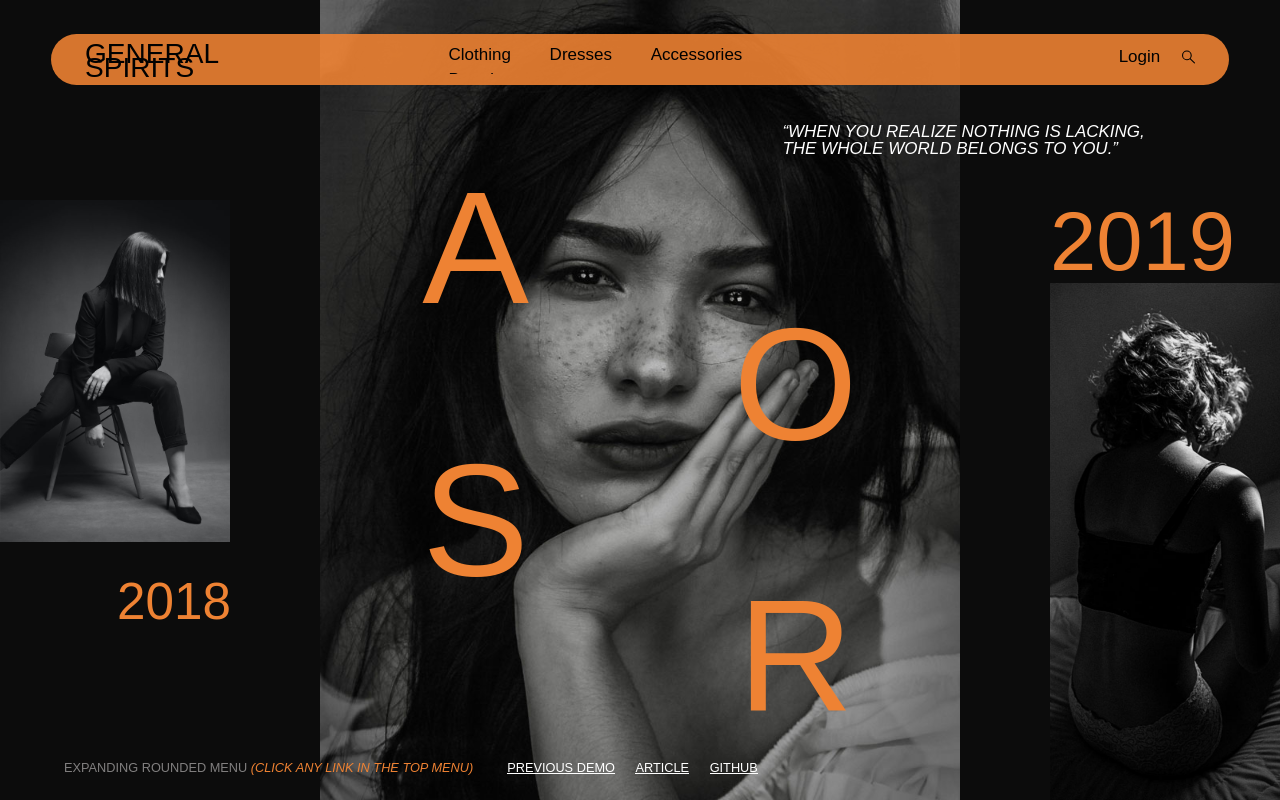
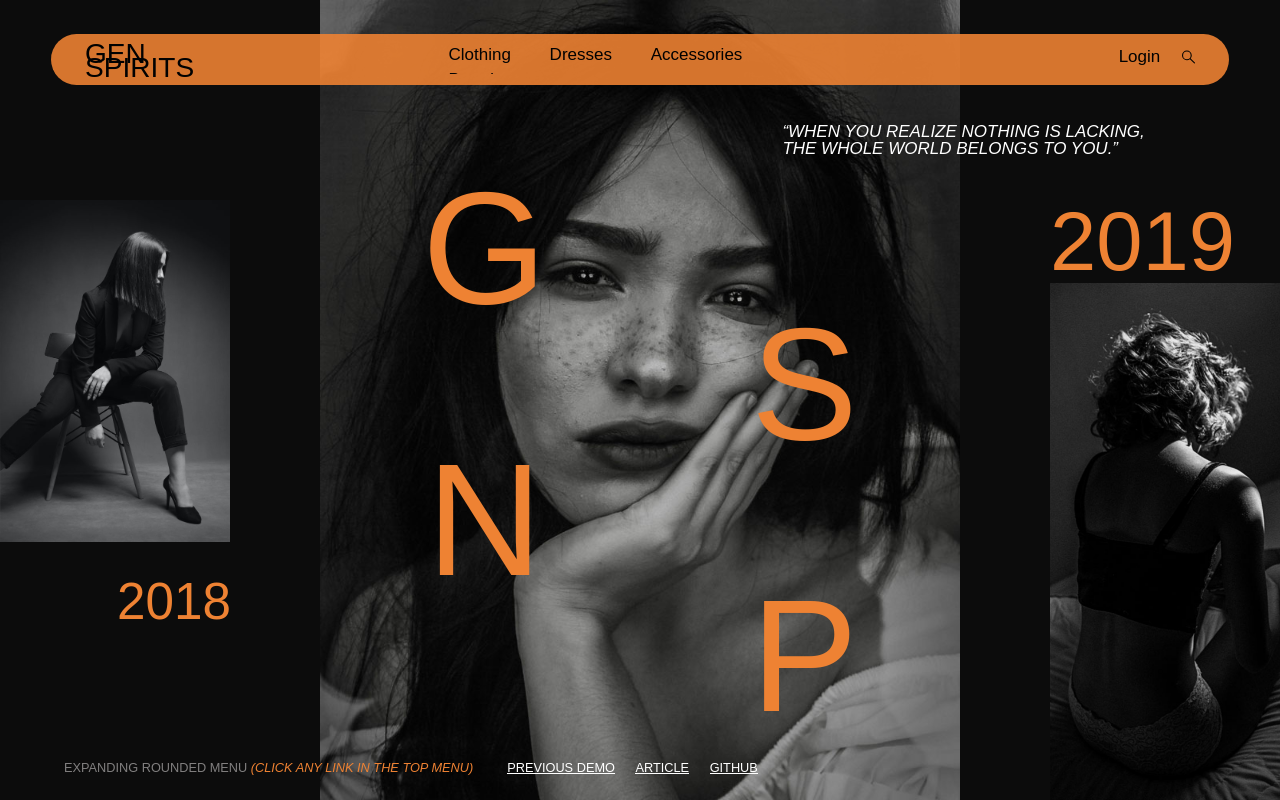
Before and after one commit to centevo/beta, a plain HTML site: page index.html in a window 1280 px wide. Drawn offline with Linux system fonts and the light colour scheme; a script that the page names is missing; a web font is replaced by a local one.

Commit message:
Update index.html

```diff
--- a/index.html
+++ b/index.html
@@ -29,10 +29,10 @@
 				<h3 class="content__title content__title--left">2018</h3>
 				<div class="content__img content__img--main" style="background-image: url(img/img2.jpg)"></div>
 				<h2 class="content__title content__title--main">
-					<span>A</span>
+					<span>G</span>
+					<span>N</span>
 					<span>S</span>
-					<span>O</span>
-					<span>R</span>
+					<span>P</span>
 				</h2>
 				<p class="content__description">“When you realize nothing is lacking, the whole world belongs to you.”</p>
 				<div class="content__img content__img--right" style="background-image: url(img/img3.jpg)"></div>
@@ -45,7 +45,7 @@
 			</div>
 			<div class="menu">
 				<div class="menu__top">
-					<h2 class="menu__title">General Spirits</h2>
+					<h2 class="menu__title">Gen Spirits</h2>
 					<nav class="menu__nav-top">
 						<a href="#" class="line-link">Clothing</a>
 						<a href="#" class="line-link">Dresses</a>
```
